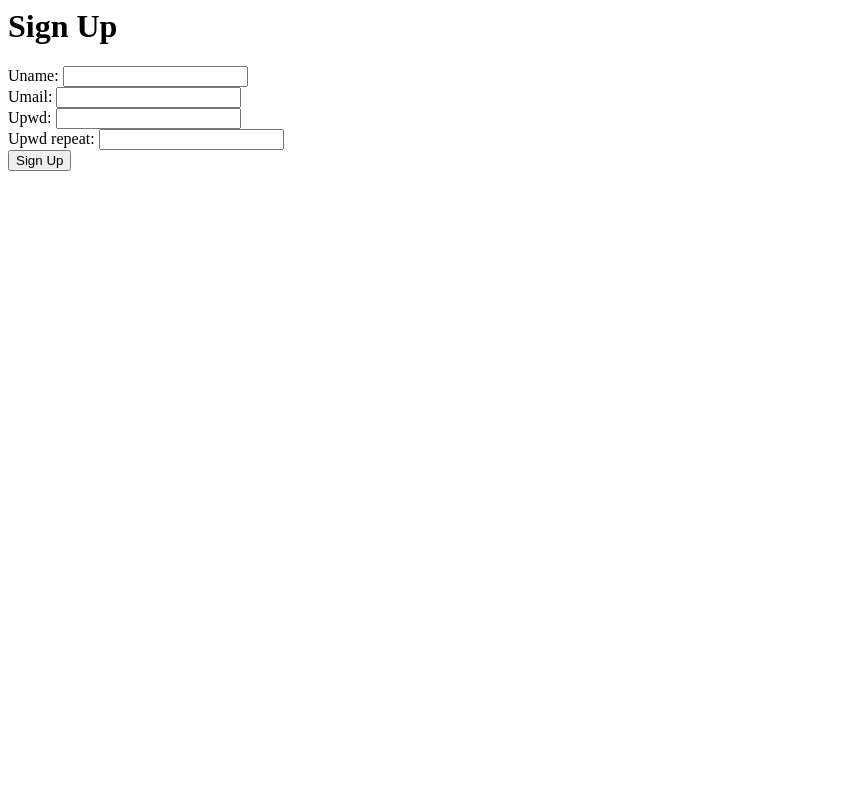
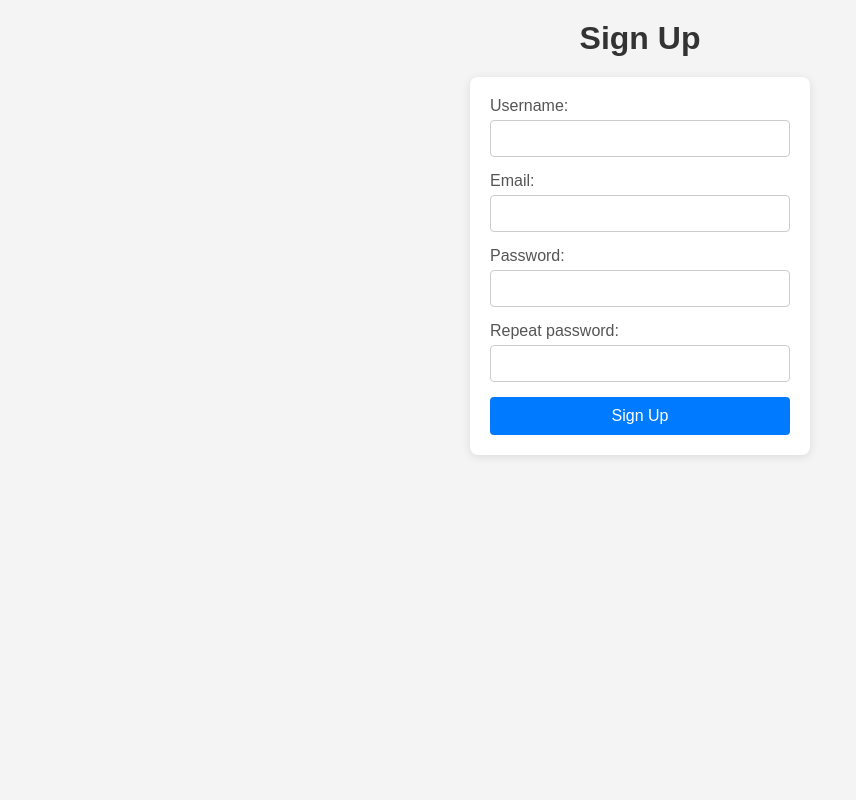
Before and after one commit to dinsaneguy/Demo_Django, a Django app: page /signup/ in a window 1280 px wide. Shown: the whole page, without its empty margins (0-856 px from the left). Run offline with Django 5.2, Linux system fonts and the light colour scheme.

Commit message:
Commented wronf code removed

```diff
--- a/App/forms.py
+++ b/App/forms.py
@@ -1,14 +1,7 @@
 from django import forms
 
 class User_form(forms.Form):
-    uname = forms.CharField(max_length=90)
-    umail = forms.EmailField()
-    upwd = forms.CharField(widget=forms.PasswordInput())
-    upwd_repeat = forms.CharField(widget=forms.PasswordInput())
-
-
-# class User_form(forms.Form):
-#     uname = forms.CharField(max_length=90),
-#     umail = forms.EmailField()
-#     upwd = forms.PasswordInput()
-#     upwd_repeat = forms.PasswordInput()
+    Username = forms.CharField(max_length=90)
+    Email = forms.EmailField()
+    Password = forms.CharField(widget=forms.PasswordInput())
+    Repeat_Password = forms.CharField(widget=forms.PasswordInput())
--- a/templates/signup.html
+++ b/templates/signup.html
@@ -1,3 +1,79 @@
+<head>
+
+    <style>
+        body {
+            font-family: Arial, sans-serif;
+            background-color: #f4f4f4;
+            margin: 0;
+            padding: 20px;
+        }
+
+        h1 {
+            text-align: center;
+            color: #333;
+            margin-bottom: 20px;
+        }
+
+        form {
+            background: white;
+            padding: 20px;
+            border-radius: 8px;
+            box-shadow: 0 2px 10px rgba(0, 0, 0, 0.1);
+            width: 300px;
+            margin: 0 auto; /* Center the form horizontally */
+        }
+
+        div {
+            margin-bottom: 15px;
+        }
+
+        label {
+            display: block;
+            margin-bottom: 5px;
+            color: #555;
+        }
+
+        input[type="text"],
+        input[type="email"],
+        input[type="password"] {
+            width: 100%;
+            padding: 10px;
+            border: 1px solid #ccc;
+            border-radius: 4px;
+            box-sizing: border-box;
+        }
+
+        input:focus {
+            border-color: #007bff;
+            outline: none;
+        }
+
+        button {
+            width: 100%;
+            padding: 10px;
+            background-color: #007bff;
+            color: white;
+            border: none;
+            border-radius: 4px;
+            cursor: pointer;
+            font-size: 16px;
+        }
+
+        button:hover {
+            background-color: #0056b3;
+        }
+
+        /* Additional spacing below the form */
+        .page-content {
+            margin-top: 40px; /* Space below the form */
+            text-align: center;
+        }
+
+
+
+    </style>
+
+
 <h1>Sign Up </h1>
 
 <form method="post">
```
